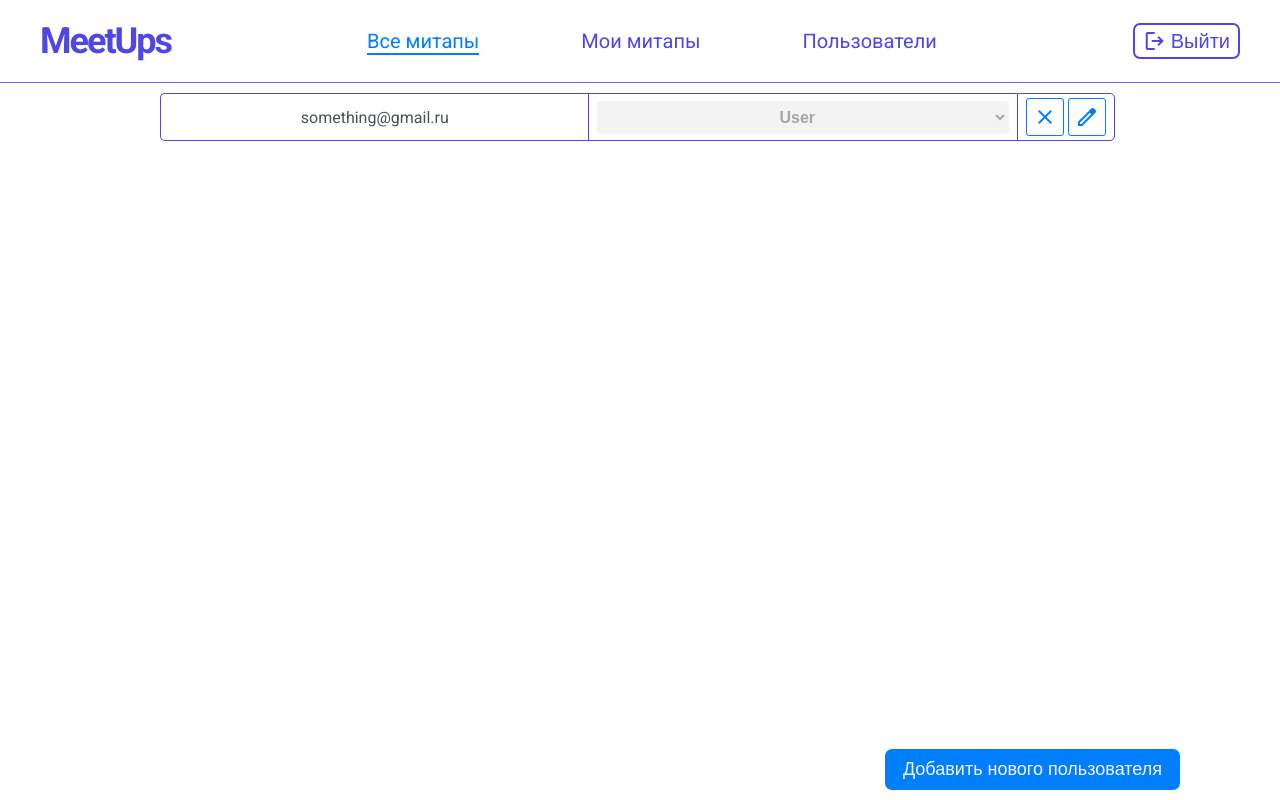
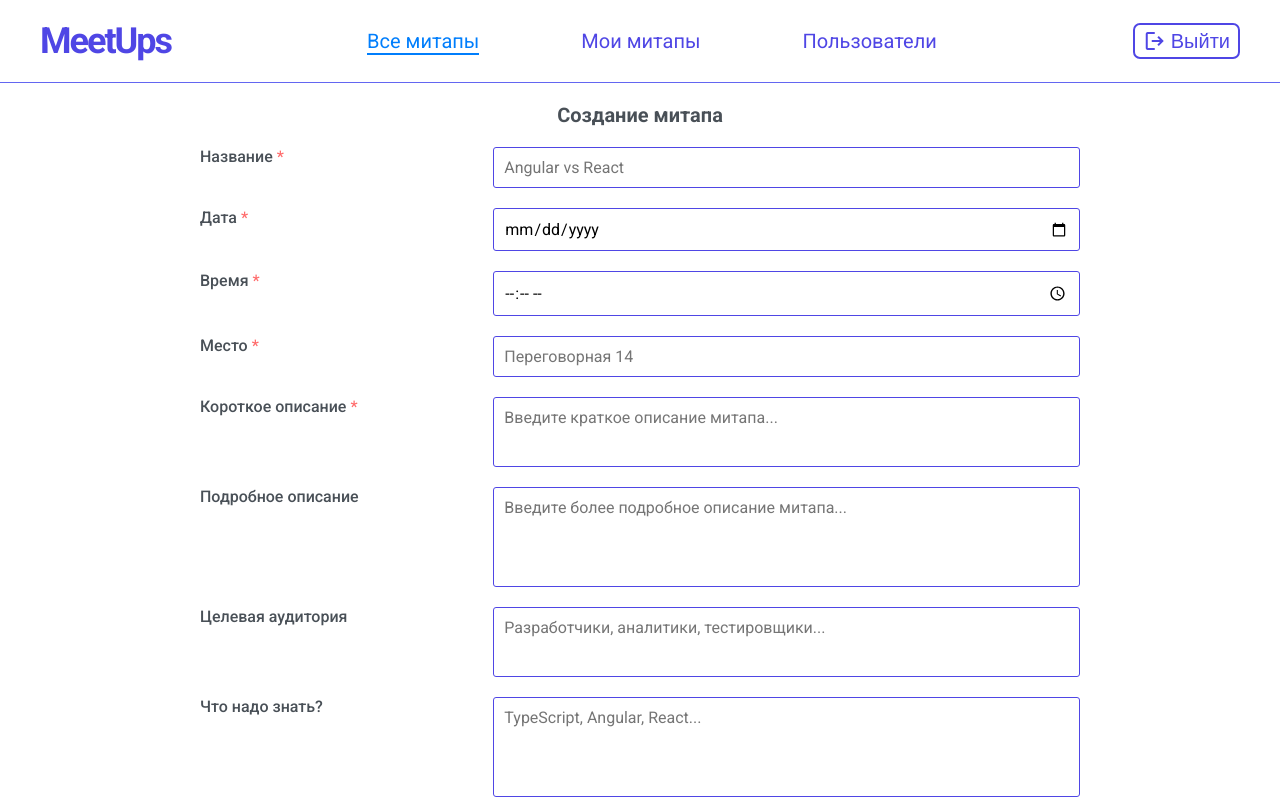
Before and after one commit to NERFTHISPLS/angular-meetup-organization, an Angular app: page / in a window 1280 px wide. Built offline with nearby package versions, Linux system fonts and the light colour scheme.

Commit message:
Make styles for input and textarea global

```diff
--- a/src/app/app.component.html
+++ b/src/app/app.component.html
@@ -2,7 +2,8 @@
   <app-header />
   <main>
     <!-- <app-all-meetups /> -->
-    <!-- <app-meetup-form /> -->
-    <app-users-table />
+    <app-meetup-form />
+    <!-- <app-users-table /> -->
+    <!-- <app-login /> -->
   </main>
 </div>
--- a/src/app/app.component.ts
+++ b/src/app/app.component.ts
@@ -5,6 +5,7 @@ import { HeaderComponent } from './shared/components/header/header.component';
 import { AllMeetupsComponent } from './pages/all-meetups/all-meetups.component';
 import { MeetupFormComponent } from './pages/meetup-form/meetup-form.component';
 import { UsersTableComponent } from './pages/users-table/users-table.component';
+import { LoginComponent } from './pages/login/login.component';
 
 @Component({
   selector: 'app-root',
@@ -15,6 +16,7 @@ import { UsersTableComponent } from './pages/users-table/users-table.component';
     AllMeetupsComponent,
     MeetupFormComponent,
     UsersTableComponent,
+    LoginComponent,
   ],
   templateUrl: './app.component.html',
   styleUrl: './app.component.scss',
--- a/src/app/pages/meetup-form/meetup-form.component.scss
+++ b/src/app/pages/meetup-form/meetup-form.component.scss
@@ -29,20 +29,6 @@ label {
 input,
 textarea {
   grid-column: 2;
-
-  padding: 1rem;
-
-  font-family: inherit;
-  font-size: 1.6rem;
-
-  border: 1px solid var(--base-color);
-  border-radius: 3px;
-
-  outline: none;
-}
-
-textarea {
-  resize: none;
 }
 
 label:not(.not-required)::after {
--- a/src/styles.scss
+++ b/src/styles.scss
@@ -53,6 +53,30 @@ button {
   background: none;
 
   cursor: pointer;
+}
+
+input,
+textarea {
+  grid-column: 2;
+
+  padding: 1rem;
+
+  font-family: inherit;
+  font-size: 1.6rem;
+
+  border: 1px solid var(--base-color);
+  border-radius: 3px;
+
+  outline: none;
+}
+
+textarea {
+  resize: none;
+}
+
+input:focus,
+textarea:focus {
+  border-color: var(--accent-color);
 }
 
 .root-container {
```
